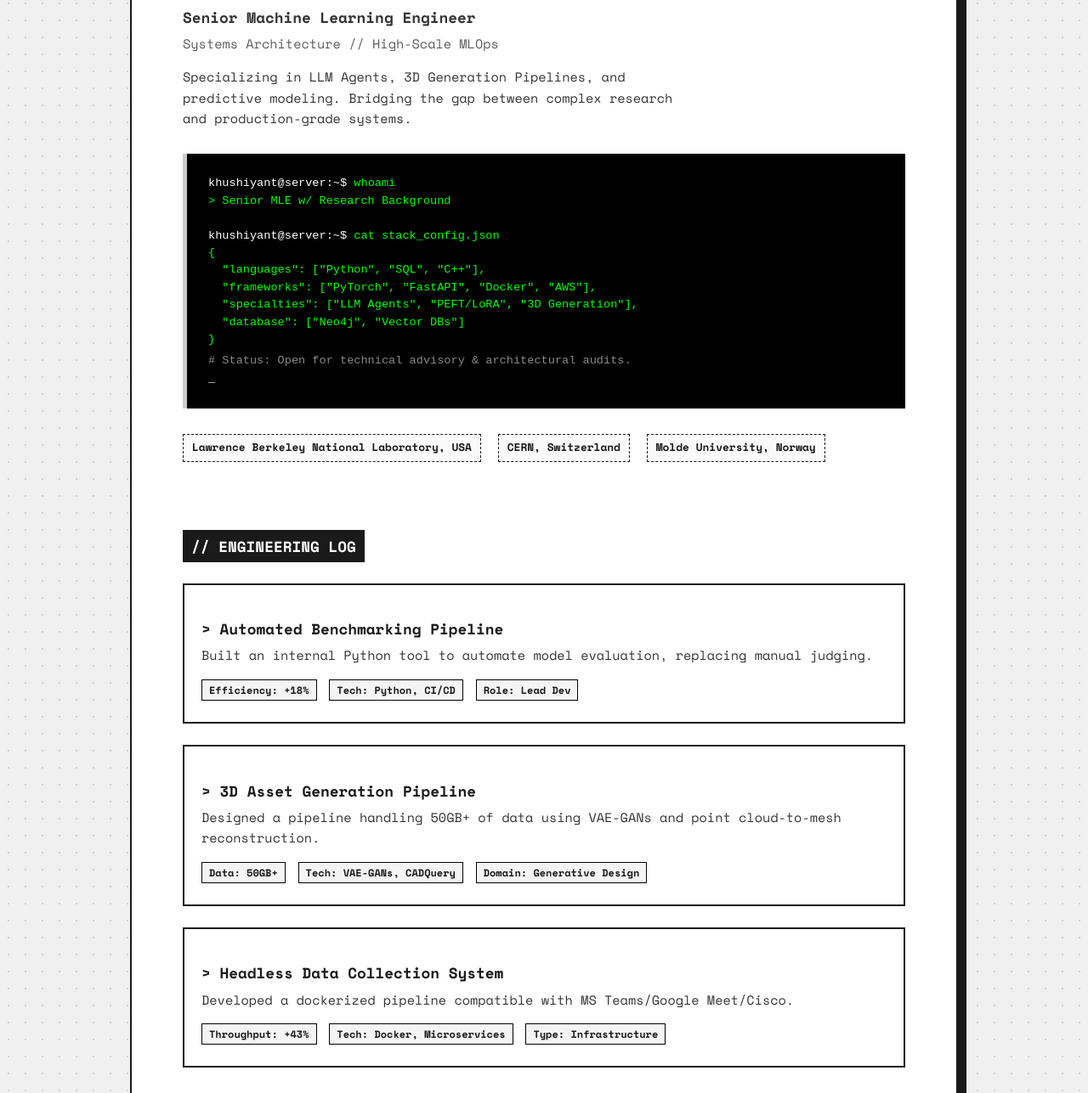
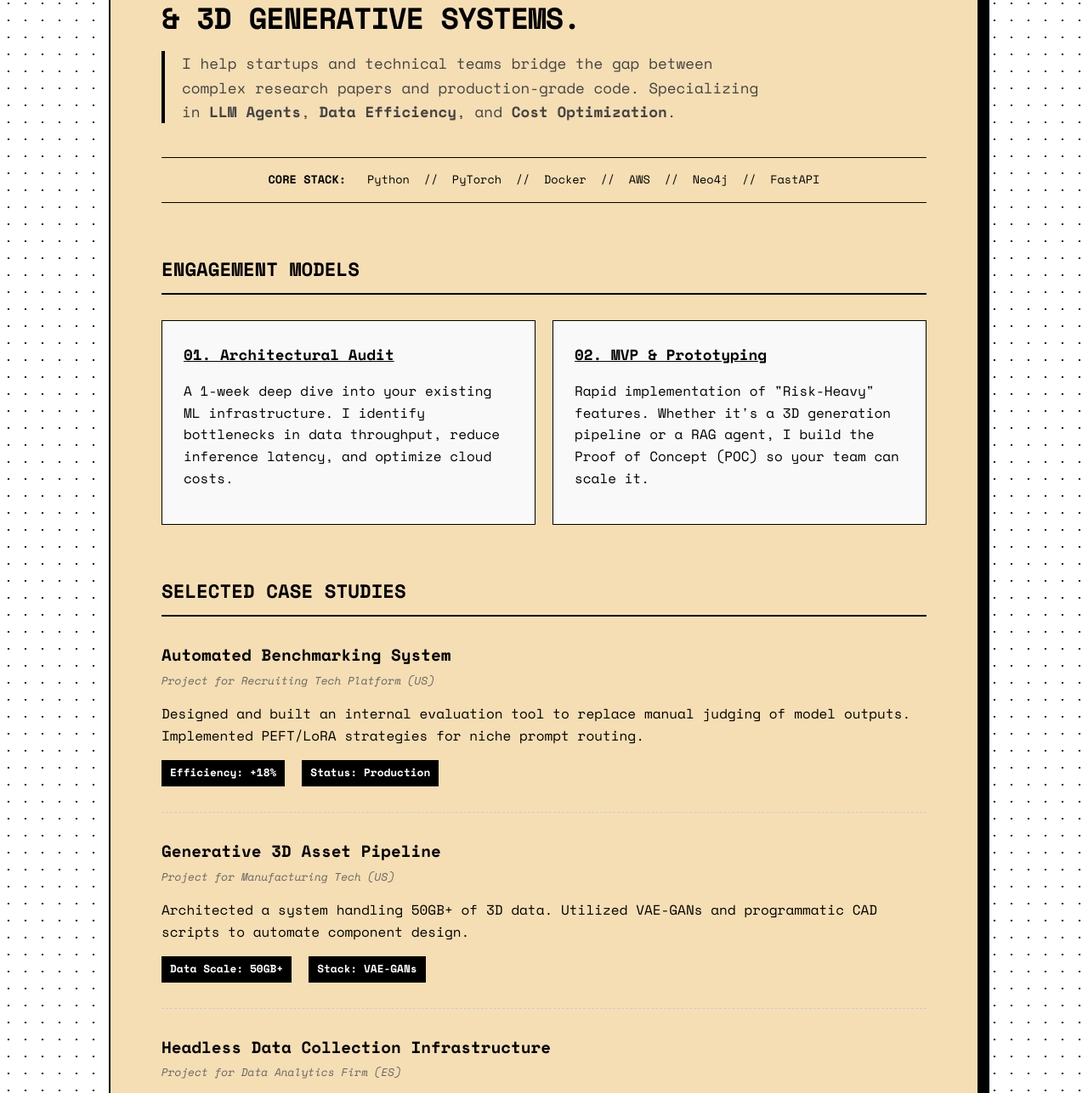
Before and after one commit to Khushiyant/Khushiyant, a plain HTML site: page docs/index.html in a window 1280 px wide. Shown: the part 206-1493 px from the top of the page at 85% size. Drawn offline with nearby package versions, Linux system fonts and the light colour scheme.

Commit message:
chore: update portfolio content and styling for AI Systems Architect role

```diff
--- a/docs/index.html
+++ b/docs/index.html
@@ -5,7 +5,7 @@
     <meta charset="UTF-8">
     <meta name="viewport" content="width=device-width, initial-scale=1.0">
     <meta name="robots" content="noindex">
-    <title>Khushiyant Chauhan | Senior MLE</title>
+    <title>Khushiyant | AI Systems Architect</title>
 
     <link rel="preconnect" href="https://fonts.googleapis.com">
     <link rel="preconnect" href="https://fonts.gstatic.com" crossorigin>
@@ -14,199 +14,182 @@
 
     <style>
         :root {
-            --bg-color: #f0f0f0;
-            --paper-color: #ffffff;
-            --ink-color: #1a1a1a;
+            --bg-color: #ffffff;
+            --paper-color: #f5deb3;
+            --ink-color: #000000;
             --accent-color: #333;
-            --grid-color: #d1d1d1;
+            --grid-color: #000;
         }
 
-        /* 1. THE PAPER BACKGROUND EFFECT */
         body {
             font-family: 'Space Mono', monospace;
             background-color: var(--bg-color);
             color: var(--ink-color);
             margin: 0;
             line-height: 1.6;
-
-            /* CSS Dot Grid Pattern (Graph Paper) */
             background-image: radial-gradient(var(--grid-color) 1px, transparent 1px);
             background-size: 20px 20px;
             padding: 40px 20px;
         }
 
         .container {
-            max-width: 850px;
+            max-width: 900px;
             margin: 0 auto;
             background: var(--paper-color);
             border: 2px solid var(--ink-color);
-            box-shadow: 10px 10px 0px var(--ink-color);
+            box-shadow: 12px 12px 0px var(--ink-color);
             padding: 60px;
         }
 
-        /* TYPOGRAPHY */
+        /* HEADER & HERO */
         h1 {
-            font-size: 2.5rem;
+            font-size: 2.2rem;
             text-transform: uppercase;
             letter-spacing: -1px;
-            margin-bottom: 5px;
-            border-bottom: 4px solid var(--ink-color);
+            margin-bottom: 20px;
+            line-height: 1.1;
+        }
+
+        .hero-tag {
+            background: var(--ink-color);
+            color: #fff;
+            padding: 4px 8px;
+            font-size: 0.8rem;
+            text-transform: uppercase;
+            font-weight: bold;
             display: inline-block;
-            padding-bottom: 5px;
+            margin-bottom: 15px;
+        }
+
+        p.lead {
+            font-size: 1.1rem;
+            max-width: 700px;
+            color: #444;
+            margin-bottom: 40px;
+            border-left: 4px solid var(--ink-color);
+            padding-left: 20px;
         }
 
         h2 {
-            font-size: 1.1rem;
-            background: var(--ink-color);
-            color: var(--paper-color);
-            padding: 5px 10px;
-            display: inline-block;
-            margin-top: 50px;
-            margin-bottom: 25px;
+            font-size: 1.4rem;
+            border-bottom: 2px solid var(--ink-color);
+            padding-bottom: 10px;
+            margin-top: 60px;
+            margin-bottom: 30px;
             text-transform: uppercase;
         }
 
-        h3 {
-            margin-bottom: 5px;
-            font-weight: 700;
-            font-size: 1.1rem;
+        /* SERVICE CARDS (The "Menu") */
+        .services-grid {
+            display: grid;
+            grid-template-columns: repeat(auto-fit, minmax(300px, 1fr));
+            gap: 20px;
         }
 
-        p {
-            font-size: 0.95rem;
-            color: #333;
-            margin-top: 5px;
+        .service-card {
+            background: #f9f9f9;
+            border: 1px solid var(--ink-color);
+            padding: 25px;
         }
 
-        /* THE "TERMINAL" BLOCK */
-        .terminal {
-            background: #000;
-            color: #0f0;
-            /* Retro Green Terminal Text */
-            padding: 25px;
-            font-family: 'Courier New', Courier, monospace;
-            font-size: 0.85rem;
-            margin: 30px 0;
-            border-left: 5px solid #ccc;
-            line-height: 1.5;
+        .service-card h3 {
+            margin-top: 0;
+            font-size: 1.1rem;
+            text-decoration: underline;
         }
 
-        .terminal span {
-            color: #fff;
+        /* METRIC-DRIVEN CASE STUDIES (No Dates/Titles) */
+        .case-study {
+            margin-bottom: 30px;
+            padding-bottom: 30px;
+            border-bottom: 1px dashed #ccc;
         }
 
-        .terminal .comment {
-            color: #888;
-            display: block;
-            margin-top: 5px;
+        .case-study:last-child {
+            border-bottom: none;
         }
 
-        /* GRID FOR PROJECTS */
-        .project-grid {
-            display: grid;
-            grid-template-columns: 1fr;
-            gap: 25px;
+        .case-study h3 {
+            margin-bottom: 5px;
+            font-size: 1.2rem;
         }
 
-        .project-card {
-            border: 2px solid var(--ink-color);
-            padding: 20px;
-            transition: transform 0.1s;
-            position: relative;
-            background: #fff;
+        .client-tag {
+            font-size: 0.8rem;
+            color: #666;
+            font-style: italic;
+            margin-bottom: 10px;
+            display: block;
         }
 
-        .project-card:hover {
-            transform: translate(-3px, -3px);
-            box-shadow: 6px 6px 0px var(--ink-color);
+        .metrics-box {
+            display: flex;
+            gap: 20px;
+            margin-top: 15px;
+            flex-wrap: wrap;
         }
 
-        .stat-row {
-            margin-top: 15px;
+        .metric {
+            background: var(--ink-color);
+            color: #fff;
+            padding: 5px 10px;
+            font-size: 0.8rem;
+            font-weight: bold;
         }
 
-        .stat {
-            display: inline-block;
-            font-weight: bold;
-            background: #f4f4f4;
-            padding: 2px 8px;
-            font-size: 0.75rem;
-            border: 1px solid #000;
-            margin-right: 5px;
-            margin-bottom: 5px;
+        /* TECH STACK BAR (Slimmer) */
+        .stack-bar {
+            font-size: 0.85rem;
+            border-top: 1px solid var(--ink-color);
+            border-bottom: 1px solid var(--ink-color);
+            padding: 15px 0;
+            margin: 40px 0;
+            text-align: center;
         }
 
-        /* RESEARCH BADGES */
-        .research-badge {
-            display: inline-block;
-            border: 1px dashed var(--ink-color);
-            padding: 5px 10px;
-            font-size: 0.8rem;
-            margin-right: 10px;
-            margin-bottom: 10px;
-            font-weight: bold;
-            background: #fafafa;
+        /* CTA AREA */
+        .cta-section {
+            background: #000;
+            color: #fff;
+            padding: 40px;
+            text-align: center;
+            margin-top: 60px;
         }
 
-        /* LINKS SECTION */
-        .social-links {
-            margin-top: 50px;
-            border-top: 1px dashed var(--ink-color);
-            padding-top: 30px;
-            display: flex;
-            gap: 30px;
+        .cta-btn {
+            background: #fff;
+            color: #000;
+            padding: 15px 30px;
+            text-decoration: none;
+            font-weight: bold;
+            display: inline-block;
+            margin-top: 20px;
+            text-transform: uppercase;
+            transition: transform 0.2s;
         }
 
-        .social-link {
-            color: var(--ink-color);
-            text-decoration: none;
-            font-weight: bold;
-            border-bottom: 2px solid transparent;
+        .cta-btn:hover {
+            transform: scale(1.05);
         }
 
-        .social-link:hover {
-            border-bottom: 2px solid var(--ink-color);
+        .footer-links {
+            margin-top: 40px;
+            text-align: center;
+            font-size: 0.9rem;
         }
 
-        /* BUTTON STYLES */
-        .btn {
-            display: block;
-            width: 100%;
-            text-align: center;
-            background: transparent;
+        .footer-links a {
             color: var(--ink-color);
-            border: 2px solid var(--ink-color);
-            padding: 15px;
-            font-family: 'Space Mono', monospace;
-            font-weight: bold;
-            text-decoration: none;
-            text-transform: uppercase;
-            margin-top: 30px;
-            cursor: pointer;
-            transition: all 0.1s;
+            margin: 0 10px;
         }
 
-        .btn:hover {
-            background: var(--ink-color);
-            color: var(--paper-color);
-            box-shadow: 5px 5px 0px #666;
-            transform: translate(-2px, -2px);
-        }
-
-        /* MOBILE ADJUSTMENTS */
         @media (max-width: 600px) {
             .container {
                 padding: 25px;
-                box-shadow: 5px 5px 0px var(--ink-color);
             }
 
             h1 {
                 font-size: 1.8rem;
-            }
-
-            .social-links {
-                flex-direction: column;
-                gap: 15px;
             }
         }
     </style>
@@ -215,105 +198,99 @@
 <body>
 
     <div class="container">
+
         <header>
-            <h1>Khushiyant Chauhan</h1>
-            <p style="font-size: 1.1rem; font-weight: bold; margin-bottom:5px;">Senior Machine Learning Engineer</p>
-            <p style="opacity: 0.8; margin-top:0;">Systems Architecture // High-Scale MLOps</p>
-            <p style="max-width: 600px;">
-                Specializing in LLM Agents, 3D Generation Pipelines, and predictive modeling.
-                Bridging the gap between complex research and production-grade systems.
+            <span class="hero-tag">System Architect // Independent Consultant</span>
+            <h1>Constructing High-Performance AI Pipelines & 3D Generative Systems.</h1>
+            <p class="lead">
+                I help startups and technical teams bridge the gap between complex research papers and production-grade
+                code. Specializing in <strong>LLM Agents</strong>, <strong>Data Efficiency</strong>, and <strong>Cost
+                    Optimization</strong>.
             </p>
         </header>
 
-        <div class="terminal">
-            <span>khushiyant@server:~$</span> whoami<br>
-            > Senior MLE w/ Research Background<br>
-            <br>
-            <span>khushiyant@server:~$</span> cat stack_config.json<br>
-            {<br>
-            &nbsp;&nbsp;"languages": ["Python", "SQL", "C++"],<br>
-            &nbsp;&nbsp;"frameworks": ["PyTorch", "FastAPI", "Docker", "AWS"],<br>
-            &nbsp;&nbsp;"specialties": ["LLM Agents", "PEFT/LoRA", "3D Generation"],<br>
-            &nbsp;&nbsp;"database": ["Neo4j", "Vector DBs"]<br>
-            }<br>
-            <span class="comment"># Status: Open for technical advisory & architectural audits.</span>
-            <span class="cursor">_</span>
+        <div class="stack-bar">
+            <strong>CORE STACK:</strong> &nbsp; Python &nbsp;//&nbsp; PyTorch &nbsp;//&nbsp; Docker &nbsp;//&nbsp; AWS
+            &nbsp;//&nbsp; Neo4j &nbsp;//&nbsp; FastAPI
         </div>
 
         <section>
-            <div style="margin-bottom: 20px;">
-                <span class="research-badge">Lawrence Berkeley National Laboratory, USA</span>
-                <span class="research-badge">CERN, Switzerland</span>
-                <span class="research-badge">Molde University, Norway</span>
-            </div>
-        </section>
-
-        <section>
-            <h2>// Engineering Log</h2>
-
-            <div class="project-grid">
-                <div class="project-card">
-                    <h3>> Automated Benchmarking Pipeline</h3>
-                    <p>Built an internal Python tool to automate model evaluation, replacing manual judging.</p>
-                    <div class="stat-row">
-                        <div class="stat">Efficiency: +18%</div>
-                        <div class="stat">Tech: Python, CI/CD</div>
-                        <div class="stat">Role: Lead Dev</div>
-                    </div>
+            <h2>Engagement Models</h2>
+            <div class="services-grid">
+                <div class="service-card">
+                    <h3>01. Architectural Audit</h3>
+                    <p>A 1-week deep dive into your existing ML infrastructure. I identify bottlenecks in data
+                        throughput, reduce inference latency, and optimize cloud costs.</p>
                 </div>
-
-                <div class="project-card">
-                    <h3>> 3D Asset Generation Pipeline</h3>
-                    <p>Designed a pipeline handling 50GB+ of data using VAE-GANs and point cloud-to-mesh reconstruction.
-                    </p>
-                    <div class="stat-row">
-                        <div class="stat">Data: 50GB+</div>
-                        <div class="stat">Tech: VAE-GANs, CADQuery</div>
-                        <div class="stat">Domain: Generative Design</div>
-                    </div>
-                </div>
-
-                <div class="project-card">
-                    <h3>> Headless Data Collection System</h3>
-                    <p>Developed a dockerized pipeline compatible with MS Teams/Google Meet/Cisco.</p>
-                    <div class="stat-row">
-                        <div class="stat">Throughput: +43%</div>
-                        <div class="stat">Tech: Docker, Microservices</div>
-                        <div class="stat">Type: Infrastructure</div>
-                    </div>
+                <div class="service-card">
+                    <h3>02. MVP & Prototyping</h3>
+                    <p>Rapid implementation of "Risk-Heavy" features. Whether it's a 3D generation pipeline or a RAG
+                        agent, I build the Proof of Concept (POC) so your team can scale it.</p>
                 </div>
             </div>
         </section>
 
         <section>
-            <h2>// Advisory Capabilities</h2>
-            <div class="project-grid">
-                <div class="project-card">
-                    <h3>01. LLM & Agentic Workflows</h3>
-                    <p>Implementation of Small Language Models (SLM) with PEFT for specialized routing and reduced
-                        inference costs.</p>
+            <h2>Selected Case Studies</h2>
+
+            <div class="case-study">
+                <h3>Automated Benchmarking System</h3>
+                <span class="client-tag">Project for Recruiting Tech Platform (US)</span>
+                <p>Designed and built an internal evaluation tool to replace manual judging of model outputs.
+                    Implemented PEFT/LoRA strategies for niche prompt routing.</p>
+                <div class="metrics-box">
+                    <span class="metric">Efficiency: +18%</span>
+                    <span class="metric">Status: Production</span>
                 </div>
-                <div class="project-card">
-                    <h3>02. Technical Audits</h3>
-                    <p>Reviewing MLOps pipelines for bottlenecks, specifically in high-throughput data collection and
-                        generation systems.</p>
+            </div>
+
+            <div class="case-study">
+                <h3>Generative 3D Asset Pipeline</h3>
+                <span class="client-tag">Project for Manufacturing Tech (US)</span>
+                <p>Architected a system handling 50GB+ of 3D data. Utilized VAE-GANs and programmatic CAD scripts to
+                    automate component design.</p>
+                <div class="metrics-box">
+                    <span class="metric">Data Scale: 50GB+</span>
+                    <span class="metric">Stack: VAE-GANs</span>
+                </div>
+            </div>
+
+            <div class="case-study">
+                <h3>Headless Data Collection Infrastructure</h3>
+                <span class="client-tag">Project for Data Analytics Firm (ES)</span>
+                <p>Engineered a dockerized microservice compatible with MS Teams and Google Meet to capture real-time
+                    meeting data.</p>
+                <div class="metrics-box">
+                    <span class="metric">Throughput: +43%</span>
+                    <span class="metric">Dockerized</span>
                 </div>
             </div>
         </section>
 
-        <div class="social-links">
-            <a href="https://www.linkedin.com/in/khushiyant/" target="_blank" class="social-link">LinkedIn
-                /khushiyant</a>
-            <a href="https://github.com/Khushiyant" target="_blank" class="social-link">GitHub /Khushiyant</a>
-            <a href="https://scholar.google.com/citations?user=khushiyant" class="social-link">Google Scholar</a>
+
+        <section style="background: #f4f4f4; padding: 20px; border: 1px solid #ddd; margin-top: 40px;">
+            <p style="margin: 0; font-size: 0.9rem;">
+                <strong>Research Background:</strong>
+                Previously affiliated with <strong>CERN</strong> (Compiler Research), <strong>NTNU</strong> (Neuroscience) and <strong>Berkeley National
+                    Lab</strong> (Scientific Computing).
+                Masters in CS from Universität Freiburg.
+            </p>
+        </section>
+
+        <div class="cta-section">
+            <h3 style="margin-top: 0; color: #fff;">Need to de-risk your AI Roadmap?</h3>
+            <p>I accept limited advisory and development contracts.</p>
+            <a href="mailto:khushiyant2002@gmail.com" class="cta-btn">Request Feasibility Audit</a>
         </div>
 
-        <a href="mailto:khushiyant2002@gmail.com" class="btn">
-            Initialize Contact Protocol
-        </a>
+        <div class="footer-links">
+            <a href="https://www.linkedin.com/in/khushiyant/">LinkedIn</a> //
+            <a href="https://github.com/Khushiyant">GitHub</a> //
+            <a href="https://scholar.google.com/citations?user=khushiyant">Google Scholar</a>
+        </div>
 
         <p style="text-align: center; margin-top: 30px; font-size: 0.75rem; opacity: 0.5;">
-            &copy; 2025 Khushiyant Chauhan. System Status: Nominal.
+            &copy; 2025 Khushiyant Chauhan.
         </p>
 
     </div>
```
